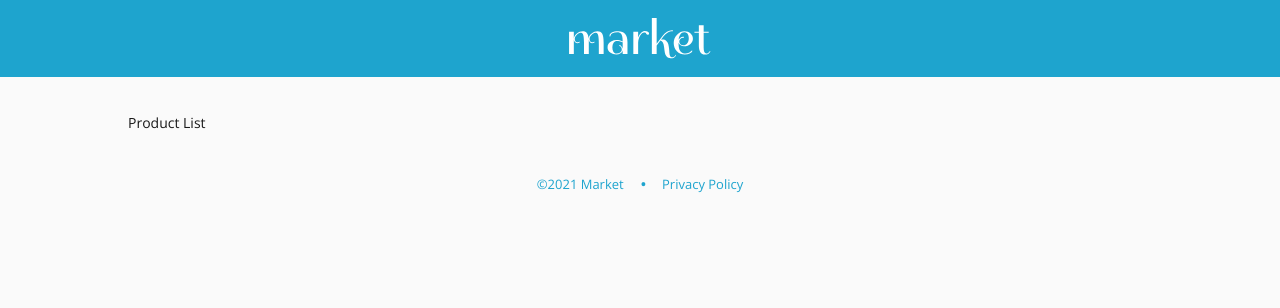
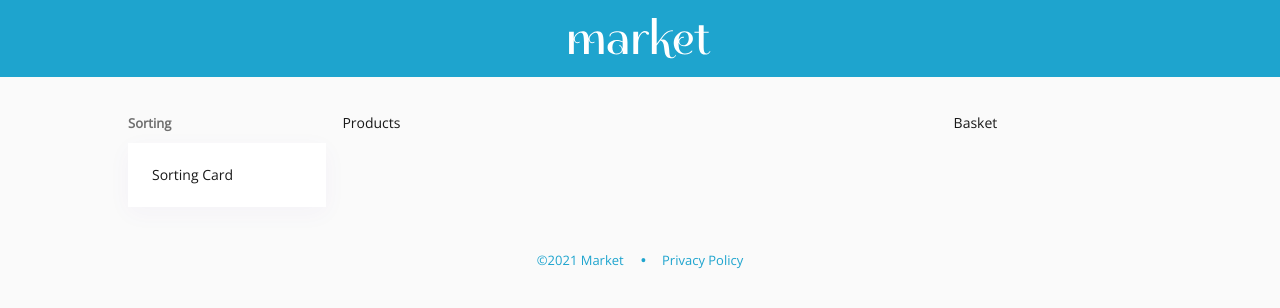
Before and after one commit to mehmetyilmaz001/getir-frontend-react-challenge, a React (Create React App) app: page / in a window 1280 px wide. Shown: the top 308 px of the page. Built offline with nearby package versions, Linux system fonts and the light colour scheme.

Commit message:
Created and applied imple shadowed card as an atom

```diff
--- /dev/null
+++ b/src/components/Card.tsx
@@ -0,0 +1,36 @@
+import { FunctionComponent } from 'react';
+import styled from 'styled-components';
+import theme from '../style/Theme';
+
+const Container =  styled.div`
+    ${theme.shadow.elevation1};
+    ${theme.borderRadius};
+    padding: ${theme.spacing(6)};
+    background-color: ${theme.color.white};
+`
+
+const Title = styled.span`
+    display: inline-block;
+    margin-bottom: ${theme.spacing(3)};
+    font-weight: 600;
+    font-size: 13px;
+    color: ${theme.palette.text.tertiary};
+`
+
+interface CardProps {
+    title?: string;
+}
+
+const Card: FunctionComponent<CardProps> = ({children, title}) => {
+    return (
+
+        <>
+            {title && <Title>{title}</Title>}
+            <Container>
+                {children}
+            </Container>
+        </>
+     );
+}
+
+export default Card;
--- a/src/pages/ProductList/ProcuctList.tsx
+++ b/src/pages/ProductList/ProcuctList.tsx
@@ -1,9 +1,45 @@
 import React, { FunctionComponent } from "react";
+import styled from "styled-components";
+import Card from "../../components/Card";
+import theme from "../../style/Theme";
+
+const Container = styled.div`
+  display: flex;
+  flex-direction: row;
+  gap: ${theme.spacing(4)};
+`;
+
+const FilterColumn = styled.div`
+  flex:1;
+`
+
+const ListingColumn = styled.div`
+  flex:3;
+`
+
+const BasketColumn = styled.div`
+  flex:1;
+`
 
 interface ProductListProps {}
 
 const ProductList: FunctionComponent<ProductListProps> = () => {
-  return <>Product List</>;
+  return (
+      <Container>
+          <FilterColumn>
+              <Card title="Sorting" >
+                Sorting Card
+              </Card>
+          </FilterColumn>
+
+          <ListingColumn>
+            Products
+          </ListingColumn>
+
+          <BasketColumn>Basket</BasketColumn>
+
+      </Container>
+  )
 };
 
 export default ProductList;
--- a/src/style/Theme.ts
+++ b/src/style/Theme.ts
@@ -1,70 +1,79 @@
 const theme = {
+  color: {
+    white: "#fff",
+  },
   palette: {
     primary: {
-        main: '#1EA4CE',
-        light: '#F2F0FD'
+      main: "#1EA4CE",
+      light: "#F2F0FD",
     },
     secondary: {
-        main: '#147594',
+      main: "#147594",
     },
     accent: {
-        main: '#ffd300',
-        light: '',
-        dark: ''
+      main: "#ffd300",
+      light: "",
+      dark: "",
     },
     attention: {
-        main: '#db471e',
-        light: '#F04A4A',
-        dark: '#BD3A3A'
+      main: "#db471e",
+      light: "#F04A4A",
+      dark: "#BD3A3A",
     },
     background: {
-        body: '#FAFAFA',
+      body: "#FAFAFA",
     },
     text: {
-        primary: '#191919'
-      }
+      primary: "#191919",
+      secondary: "#697488",
+      tertiary: "#6F6F6F"
+    },
   },
   spacing: (multiplier = 1) => `${4 * multiplier}px`,
-    borderRadius: '4px',
+  borderRadius: "2px",
+  shadow: {
+    elevation1: { "box-shadow": "0px 6px 24px rgba(93, 62, 188, 0.04)" },
+  },
+
   typography: {
     h1: {
-        'font-weight': 'bold',
-        'font-size': '68px'
+      "font-weight": "bold",
+      "font-size": "68px",
     },
     h2: {
-        'font-weight': 'bold',
-        'font-size': '50px'
+      "font-weight": "bold",
+      "font-size": "50px",
     },
     h3: {
-        'font-weight': 'bold',
-        'font-size': '38px'
+      "font-weight": "bold",
+      "font-size": "38px",
     },
     h4: {
-        'font-weight': 'bold',
-        'font-size': '28px'
+      "font-weight": "bold",
+      "font-size": "28px",
     },
     h5: {
-        'font-weight': 'bold',
-        'font-size': '22px'
+      "font-weight": "bold",
+      "font-size": "22px",
     },
     h6: {
-        'font-weight': 'bold',
-        'font-size': '16px'
+      "font-weight": "bold",
+      "font-size": "16px",
     },
     body: {
-        'font-weight': 'normal',
-        'font-size': '14px'
+      "font-weight": "normal",
+      "font-size": "14px",
     },
     footer: {
-        'font-weight': 'normal',
-        'font-size': '13px'
+      "font-weight": "normal",
+      "font-size": "13px",
     },
     button: {
-        'font-weight': 'bold',
-        'font-size': '14px',
-        'text-transform': 'uppercase'
-      }
-    }
+      "font-weight": "bold",
+      "font-size": "14px",
+      "text-transform": "uppercase",
+    },
+  },
 };
 
 export default theme;
```
Also changed, not shown: public/logo192.png (deleted), public/logo512.png (deleted), public/manifest.json. Lines whose indentation alone changed are shown as unchanged.
